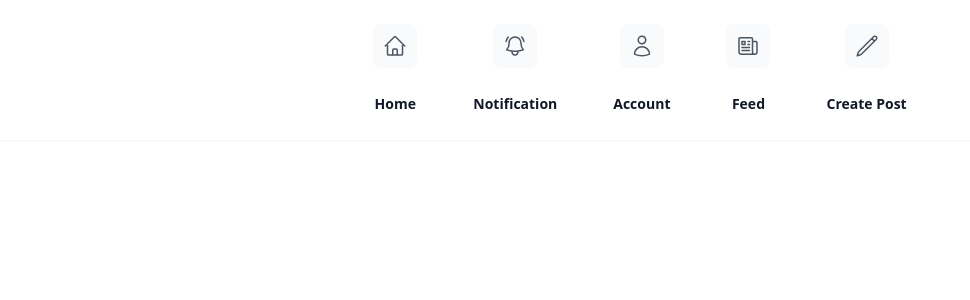
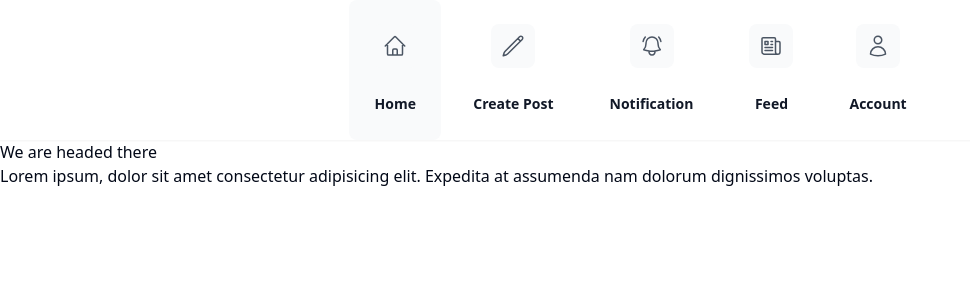
Before and after one commit to Agent-Ebimene/connectti-frontend, a React (Vite) app: page /dashboard in a window 1280 px wide. Shown: the top 300 px of the page, without its empty margins (0-970 px from the left). Built offline with nearby package versions, Linux system fonts and the light colour scheme.

Commit message:
Add layout to connectti

```diff
--- a/src/App.tsx
+++ b/src/App.tsx
@@ -5,6 +5,7 @@ import { AdapterDayjs } from '@mui/x-date-pickers/AdapterDayjs';
 import SignIn from './pages/signIn/SignIn';
 import SignUp from './pages/signUp/SignUp';
 import Dashboard from './pages/dashboard/Dashboard';
+import Post from './pages/post/Post';
 
 
 function App() {
@@ -16,6 +17,8 @@ function App() {
             <Route path="/" element={<SignUp />}></Route>
             <Route path="/login" element={<SignIn />}></Route>
             <Route path="/dashboard" element={<Dashboard />}></Route>
+            <Route path="/create-post" element={<Post />}></Route>
+
           </Routes>
         </LocalizationProvider>
       </BrowserRouter>
--- /dev/null
+++ b/src/components/Layout.tsx
@@ -0,0 +1,22 @@
+
+import { ReactNode } from 'react'
+import Menu from './Menu'
+interface LayoutProps {
+    children: ReactNode
+}
+
+const Layout = ({ children }: LayoutProps) => {
+
+    return (
+        <div>
+
+            <Menu />
+            {children}
+            <footer>
+                Lorem ipsum, dolor sit amet consectetur adipisicing elit. Expedita at assumenda nam dolorum dignissimos voluptas.
+            </footer>
+        </div>
+    )
+}
+
+export default Layout
--- /dev/null
+++ b/src/components/Menu.tsx
@@ -0,0 +1,45 @@
+import { menuItems } from '@/lib/constants'
+import { useState } from 'react'
+import { Link } from 'react-router-dom'
+// import { Popover, PopoverButton, PopoverPanel, Transition } from '@headlessui/react'
+
+
+const Menu = () => {
+    const [activeTab, setActiveTab] = useState('Home')
+
+    const handleChangeTab = (tab: string) => {
+        setActiveTab(tab)
+    }
+
+    return (
+
+        <div className="bg-white  shadow-sm ring-gray-900/5">
+            <div className="mx-auto flex  justify-center max-w-4xl grid-cols-1 gap-2 px-6  sm:grid-cols-2 sm:gap-x-6 sm:gap-y-0 lg:grid-cols-4 lg:gap-4 lg:px-8 xl:gap-8">
+                {menuItems.map((item) => (
+                    <Link
+                        key={item.name}
+                        className={`group relative -mx-3 flex gap-6 rounded-lg p-3 text-sm leading-6  sm:flex-col sm:p-6 items-center ${item.name === activeTab ? "bg-gray-50" : ""}`}
+                        to={`${item.href}`}
+                        onClick={() => handleChangeTab(item.name)}
+                    >
+                        <div className="flex h-11 w-11 flex-none items-center justify-center rounded-lg bg-gray-50 group-hover:bg-white">
+                            <item.icon className="h-6 w-6 text-gray-600 group-hover:text-indigo-600" aria-hidden="true" />
+                        </div>
+                        <div>
+                            <a href={item.href} className="font-semibold text-gray-900">
+                                {item.name}
+                                <span className="absolute inset-0" />
+                            </a>
+
+                        </div>
+                    </Link>
+                ))}
+            </div>
+
+        </div>
+    )
+}
+
+
+
+export default Menu
--- a/src/lib/constants.ts
+++ b/src/lib/constants.ts
@@ -8,10 +8,23 @@ export const menuItems = [
         icon: HomeIcon,
     },
     {
+        name: 'Create Post',
+        description: "Create a post",
+        href: '/create-post',
+        icon: PencilIcon,
+    },
+    {
         name: 'Notification',
         description: 'Notification',
         href: '#',
         icon: BellAlertIcon,
+    },
+
+    {
+        name: 'Feed',
+        description: "Feed",
+        href: '#',
+        icon: NewspaperIcon,
     },
     {
         name: 'Account',
@@ -19,16 +32,4 @@ export const menuItems = [
         href: '#',
         icon: UserIcon
     },
-    {
-        name: 'Feed',
-        description: "Feed",
-        href: '#',
-        icon: NewspaperIcon,
-    },
-    {
-        name: 'Create Post',
-        description: "Create a post",
-        href: '#',
-        icon: PencilIcon,
-    },
 ]
--- a/src/pages/dashboard/Dashboard.tsx
+++ b/src/pages/dashboard/Dashboard.tsx
@@ -1,38 +1,11 @@
-import { menuItems } from '@/lib/constants'
-// import { Popover, PopoverButton, PopoverPanel, Transition } from '@headlessui/react'
-
+import Layout from '@/components/Layout'
 
 const Dashboard = () => {
-
     return (
-
-        <div className="bg-white  shadow-sm ring-gray-900/5">
-            <div className="mx-auto flex  justify-center max-w-4xl grid-cols-1 gap-2 px-6  sm:grid-cols-2 sm:gap-x-6 sm:gap-y-0 lg:grid-cols-4 lg:gap-4 lg:px-8 xl:gap-8">
-                {menuItems.map((item) => (
-                    <div
-                        key={item.name}
-                        className="group relative -mx-3 flex gap-6 rounded-lg p-3 text-sm leading-6 hover:bg-gray-50 sm:flex-col sm:p-6 items-center"
-                    >
-                        <div className="flex h-11 w-11 flex-none items-center justify-center rounded-lg bg-gray-50 group-hover:bg-white">
-                            <item.icon className="h-6 w-6 text-gray-600 group-hover:text-indigo-600" aria-hidden="true" />
-                        </div>
-                        <div>
-                            <a href={item.href} className="font-semibold text-gray-900">
-                                {item.name}
-                                <span className="absolute inset-0" />
-                            </a>
-
-                        </div>
-                    </div>
-                ))}
-            </div>
-
-
-
-        </div>
+        <Layout>
+            <p> We are headed there</p>
+        </Layout>
     )
 }
 
-
-
 export default Dashboard
--- /dev/null
+++ b/src/pages/post/Post.tsx
@@ -0,0 +1,15 @@
+import Layout from '@/components/Layout'
+import { Textarea } from '@/components/ui/textarea'
+import React from 'react'
+
+const Post = () => {
+    return (
+        <Layout>
+            <div className='flex px-4 py-4'>
+                <Textarea placeholder='What do you want to talk about?' rows={8} />
+            </div>
+        </Layout>
+    )
+}
+
+export default Post
```
